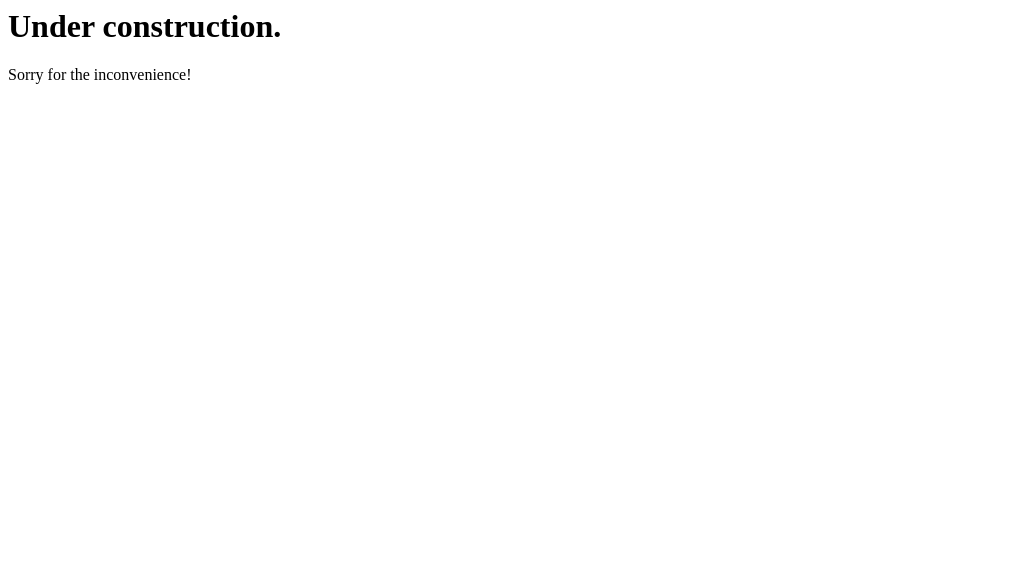
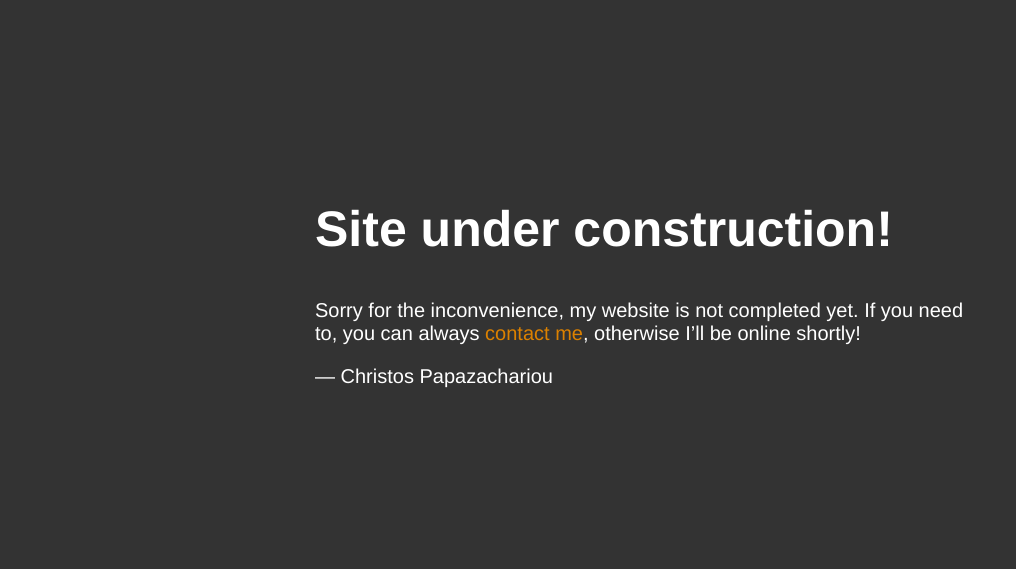
Before and after one commit to ChristosPapazachariou/christospapazachariou.github.io, a plain HTML site: page index.html in a window 1280 px wide. Shown: the whole page, without its empty margins (0-1016 px from the left). Drawn offline with Linux system fonts and the light colour scheme.

Commit message:
under construction
Under construction - new site with css.

```diff
--- a/index.html
+++ b/index.html
@@ -1,12 +1,18 @@
-<!DOCTYPE html PUBLIC "-//IETF//DTD HTML 2.0//EN">
-<HTML>
-   <HEAD>
-      <TITLE>
-         Christos Papazachariou
-      </TITLE>
-   </HEAD>
-<BODY>
-   <H1>Under construction.</H1>
-   <P>Sorry for the inconvenience!</P>
-</BODY>
-</HTML>
+<!doctype html>
+<title>Site Maintenance</title>
+<style>
+  body { text-align: center; padding: 150px; background-color: #333;}
+  h1 { font-size: 50px; }
+  body { font: 20px Helvetica, sans-serif; color: #FFF; }
+  article { display: block; text-align: left; width: 650px; margin: 0 auto; }
+  a { color: #dc8100; text-decoration: none; }
+  a:hover { color: red; text-decoration: none; }
+
+</style>
+<article>
+    <h1>Site under construction!</h1>
+    <div>
+        <p>Sorry for the inconvenience, my website is not completed yet. If you need to, you can always <a href="mailto:christospapazachariou@gmail.com">contact me</a>, otherwise I&rsquo;ll be online shortly!</p>
+        <p>&mdash; Christos Papazachariou</p>
+    </div>
+</article>
```
